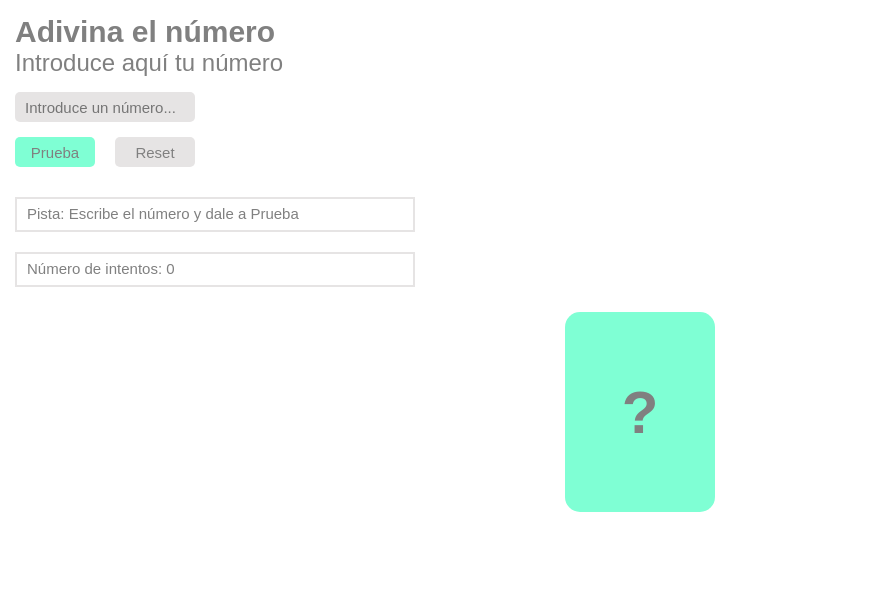
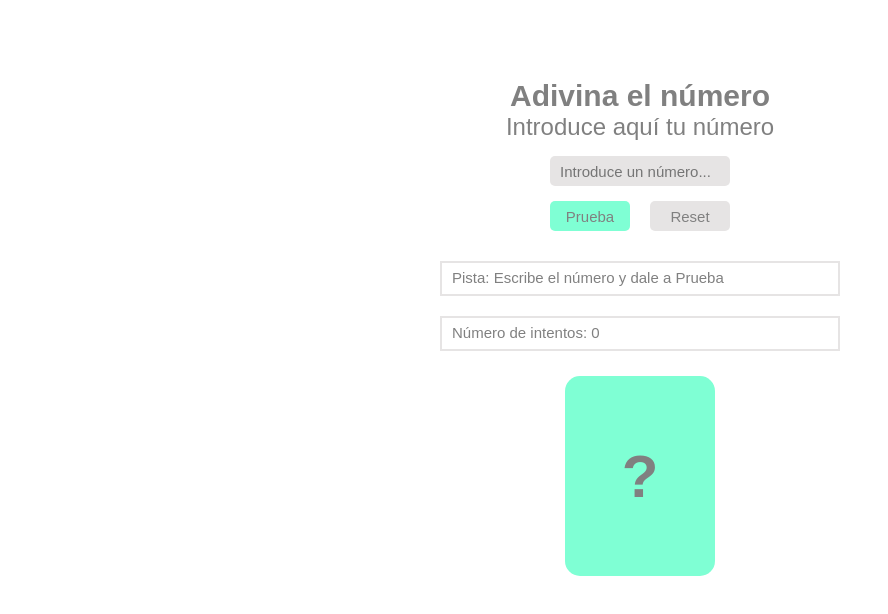
Before and after one commit to lupeMorales/guess-the-number, a plain HTML site: page index.html in a window 1280 px wide. Shown: the whole page, without its empty margins (0-888 px from the left). Drawn offline with Linux system fonts and the light colour scheme.

Commit message:
reset imput number on keypress

```diff
--- a/css/styles.css
+++ b/css/styles.css
@@ -11,13 +11,25 @@
   font-family: sans-serif;
 }
 .container {
+  position: relative;
   display: flex;
   flex-direction: column;
   padding: 15px;
 }
+@media all and (min-width: 768px) {
+  .container {
+    margin-top: 5%;
+  }
+}
+
 .title {
   font-size: 3rem;
   color: var(--text-color);
+}
+@media all and (min-width: 768px) {
+  .title {
+    margin: 0 auto;
+  }
 }
 .title::first-letter {
   text-transform: capitalize;
@@ -30,6 +42,11 @@
 .label {
   font-size: 2.4rem;
   color: var(--text-color);
+}
+@media all and (min-width: 768px) {
+  .label {
+    margin: 0 auto;
+  }
 }
 .label::first-letter {
   text-transform: capitalize;
@@ -44,6 +61,11 @@
   color: var(--text-color);
   padding-left: 10px;
 }
+@media all and (min-width: 768px) {
+  .number {
+    margin: 0 auto;
+  }
+}
 .btn,
 .reset {
   width: 80px;
@@ -54,6 +76,13 @@
   font-size: 1.5rem;
   color: var(--text-color);
 }
+@media all and (min-width: 768px) {
+  .btn {
+    position: relative;
+    left: calc(50% - 90px);
+  }
+}
+
 .reset {
   position: relative;
   bottom: 45px;
@@ -61,13 +90,23 @@
   background-color: var(--secondary-color);
   margin-bottom: -25px;
 }
-
+@media all and (min-width: 768px) {
+  .reset {
+    left: calc(50% + 10px);
+  }
+}
 .result {
   height: 35px;
   max-width: 400px;
   border: solid 2px var(--secondary-color);
   margin: 10px 0;
   padding: 6px 0 0 10px;
+}
+@media all and (min-width: 768px) {
+  .result {
+    position: relative;
+    left: calc(50% - 200px);
+  }
 }
 .result p {
   font-size: 1.5rem;
--- a/js/main.js
+++ b/js/main.js
@@ -69,7 +69,7 @@ function renderSecretNum() {
 function handleClick(ev) {
   ev.preventDefault();
   attempt();
-  setTimeout(resetInputNumber, 800);
+  setTimeout(resetInputNumber, 1000);
 }
 
 function handleClickReset() {
@@ -85,6 +85,7 @@ function pressEnter(ev) {
   if (ev.keyCode === 13) {
     ev.preventDefault();
     attempt();
+    setTimeout(resetInputNumber, 1000);
     return false;
   }
 }
```
Also changed, not shown: index.html (+5 -3 lines).
